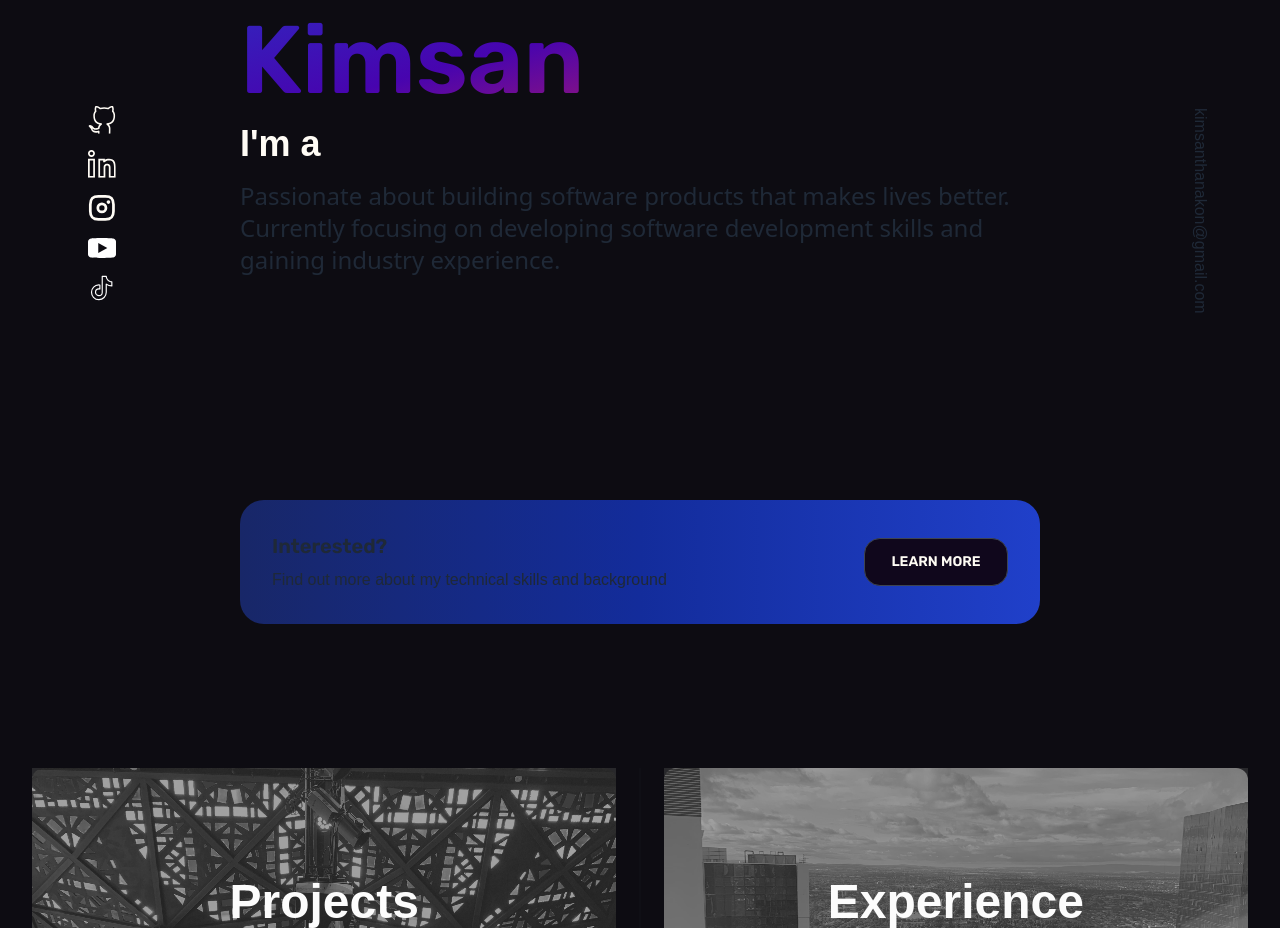
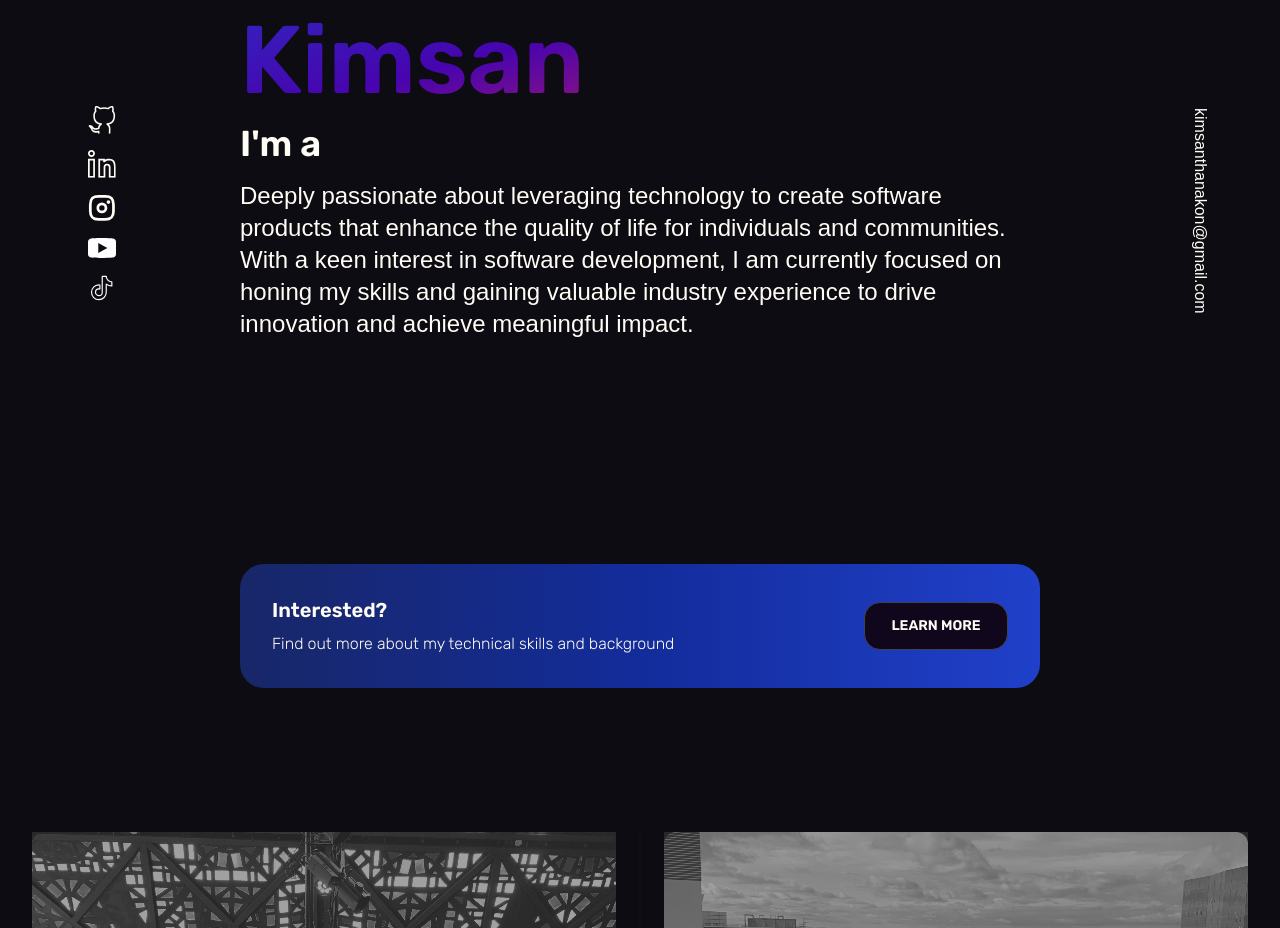
Before and after one commit to konfucius1/portfolio-website, a React (Vite) app: page / in a window 1280 px wide. Shown: the part 404-1332 px from the top of the page. Built offline with nearby package versions, Linux system fonts and the light colour scheme; a web font is replaced by a local one.

Commit message:
fixed font colour

```diff
--- a/src/components/Divider.jsx
+++ b/src/components/Divider.jsx
@@ -5,7 +5,7 @@ import ExperienceBG from '../assets/background-photos/experience-bg.jpg';
 
 const Divider = () => {
   return (
-    <div className="flex flex-col w-full lg:flex-row px-8 py-8 justify-center items-center">
+    <div className="flex flex-col w-full lg:flex-row px-8 py-8 justify-center items-center font-rubik">
       <div className="grid flex-grow md:w-1/2 md:h-64 card bg-base-300 rounded-box place-items-center">
         <HeroImage
           image={ProjectBG}
--- a/src/components/Hero.jsx
+++ b/src/components/Hero.jsx
@@ -13,7 +13,7 @@ const Hero = () => {
         <h1 className="font-rubik text-4xl sm:text-6xl md:text-8xl py-4 text-transparent bg-clip-text bg-gradient-to-br via-[#4704AF] from-primary-blue to-[#FF2C32]">
           Thanakon Kimsan
         </h1>
-        <p className="font-satoshi text-off-white text-2xl sm:text-4xl font-bold ">
+        <p className="font-rubik text-off-white text-2xl sm:text-4xl font-bold ">
           I'm a{' '}
           <TypeAnimation
             sequence={['Student', 1000, 'Designer', 1000, 'Engineer', 1000]}
@@ -25,11 +25,13 @@ const Hero = () => {
         </p>
         <p
           id="hero-paragraph"
-          className="py-4 text-base sm:text-lg md:text-2xl font-thin "
+          className="py-4 text-base sm:text-lg md:text-2xl font-thin font-satoshi text-off-white"
         >
-          Passionate about building software products that makes lives better.
-          Currently focusing on developing software development skills and
-          gaining industry experience.
+          Deeply passionate about leveraging technology to create software
+          products that enhance the quality of life for individuals and
+          communities. With a keen interest in software development, I am
+          currently focused on honing my skills and gaining valuable industry
+          experience to drive innovation and achieve meaningful impact.
         </p>
       </div>
 
@@ -37,16 +39,16 @@ const Hero = () => {
       <div className="flex justify-center items-center">
         <div className="flex flex-col sm:flex-row justify-between items-center rounded-3xl my-28 sm:mt-52 bg-gradient-to-r via-[#132c9b]  to-primary-blue from-[#182768] w-80 sm:w-full ">
           <div className="card">
-            <div className="card-body">
-              <h2 className="card-title font-rubik">Interested?</h2>
-              <p className="font-satoshi font-thin">
+            <div className="card-body text-off-white font-rubik">
+              <h2 className="card-title">Interested?</h2>
+              <p className="font-thin">
                 Find out more about my technical skills and background
               </p>
             </div>
           </div>
           <div className="px-8 pb-8 sm:pb-0">
             <Link to="/about">
-              <button className="btn bg-[#10071c] font-rubik text-off-white rounded-2xl w-36">
+              <button className="font-rubik btn bg-[#10071c] font-rubik text-off-white rounded-2xl w-36">
                 Learn More
               </button>
             </Link>
--- a/src/components/Navbar.jsx
+++ b/src/components/Navbar.jsx
@@ -50,7 +50,7 @@ const Navbar = () => {
             </li>
           ))}
           <a href={resume} target="_blank" rel="noopener noreferrer">
-            <button className="bg-gradient-to-l from-primary-blue to-[#607EFF] hover:bg-off-white font-montserrat btn text-off-white aspect-auto w-32 text-l md:ml-8 ">
+            <button className="font-rubik font-medium bg-gradient-to-l from-primary-blue to-[#607EFF] hover:bg-off-white font-montserrat btn text-off-white aspect-auto w-32 text-l md:ml-8 ">
               Resume
             </button>
           </a>
--- a/src/components/RightBar.jsx
+++ b/src/components/RightBar.jsx
@@ -12,7 +12,7 @@ const RightBar = () => {
         transition={{ duration: 0.8 }}
       >
         <div className="flex-none w-24">
-          <p className="font-satoshi origin-right rotate-90">
+          <p className="font-satoshi text-off-white origin-right rotate-90">
             kimsanthanakon@gmail.com
           </p>
         </div>
--- a/src/pages/About.jsx
+++ b/src/pages/About.jsx
@@ -15,7 +15,9 @@ const About = () => {
       <LeftBar />
       <div className="flex flex-col justify-start items-start">
         <div className="px-4 sm:px-16 sm:mx-16 md:px-8 md:mx-8">
-          <h2 className="pb-4 text-center sm:text-left">About Me</h2>
+          <h2 className="pb-4 text-center sm:text-left text-off-white">
+            About Me
+          </h2>
 
           <motion.div
             className="flex flex-col md:flex-row bg-neutral-700 bg-opacity-20 p-4 h-auto rounded-xl w-fit mb-8"
@@ -24,7 +26,7 @@ const About = () => {
             transition={{ delay: 0.4 }}
           >
             <div class=" md:px-4 text-base">
-              <p className="pb-4">
+              <p className="py-4 text-off-white">
                 Greetings, my name is Thanakon and I am passionate about
                 bringing my work to fruition. I commenced my studies in 2021
                 with a major in Computing Software Systems and subsequently
@@ -32,7 +34,7 @@ const About = () => {
                 the end of 2022.
               </p>
 
-              <p className="pb-4">
+              <p className="pb-4 text-off-white">
                 I am currently in my final year of study at the University of
                 Melbourne, where I am also serving as a Software Engineering
                 Intern at Suncorp Group and a Project Team Lead at Melbourne
@@ -43,7 +45,7 @@ const About = () => {
             </div>
 
             <div className="avatar relative flex justify-center md:justify-start z-1">
-              <div className="w-72  pt-4 sm:pt-0">
+              <div className="w-72 pt-4 sm:pt-0">
                 <motion.img
                   src={image}
                   initial={{ opacity: 0, scale: 0.5 }}
@@ -56,7 +58,7 @@ const About = () => {
           </motion.div>
 
           <motion.div
-            className="flex flex-col justify-center items-center pt-8 sm:pt-16"
+            className="flex flex-col justify-center items-center pt-8 sm:pt-16 text-off-white"
             initial={{ opacity: 0, y: 50 }}
             animate={{ opacity: 1, y: 0 }}
             transition={{ delay: 0.8 }}
--- a/src/pages/Experience.jsx
+++ b/src/pages/Experience.jsx
@@ -85,7 +85,7 @@ const Experience = () => {
       <LeftBar />
 
       <div>
-        <h3 className="sm:flex sm:justify-center sm:items-center pt-16 absolute top-0 left-1/2 transform -translate-x-1/2 uppercase tracking-[6px] text-gray-500 text-sm sm:text-2xl">
+        <h3 className="sm:flex sm:justify-center sm:items-center pt-16 absolute top-0 left-1/2 transform -translate-x-1/2 uppercase tracking-[6px] text-gray-500 text-sm sm:text-2xl text-off-white">
           Experience
         </h3>
       </div>
@@ -96,7 +96,7 @@ const Experience = () => {
         transition={{ duration: 1.5 }}
         className="h-screen flex relative overflow-hidden flex-col text-lft md:flex-row max-w-full px-2 justify-evenly mx-auto items-center mb-8 mt-16"
       >
-        <div className="w-full flex space-x-5 overflow-x-scroll p-10 snap-x snap-mandatory scrollbar scrollbar-track-gray-400/20 scrollbar-thumb-off-white/80">
+        <div className="w-full flex space-x-5 overflow-x-scroll p-10 snap-x snap-mandatory scrollbar scrollbar-track-gray-400/20 scrollbar-thumb-off-white/80 text-off-white">
           {experiences.map((experience) => (
             <ExperienceCard
               key={experience.id}
--- a/src/pages/Projects.jsx
+++ b/src/pages/Projects.jsx
@@ -78,7 +78,7 @@ const Projects = () => {
     >
       <LeftBar />
       <motion.div
-        className="px-8 sm:px-16 sm:mx-16 md:px-8 md:mx-8 flex flex-col"
+        className="px-8 sm:px-16 sm:mx-16 md:px-8 md:mx-8 flex flex-col text-off-white"
         initial={{ opacity: 0, y: 50 }}
         animate={{ opacity: 1, y: 0 }}
         transition={{ duration: 0.5, delay: 0.2 }}
```
